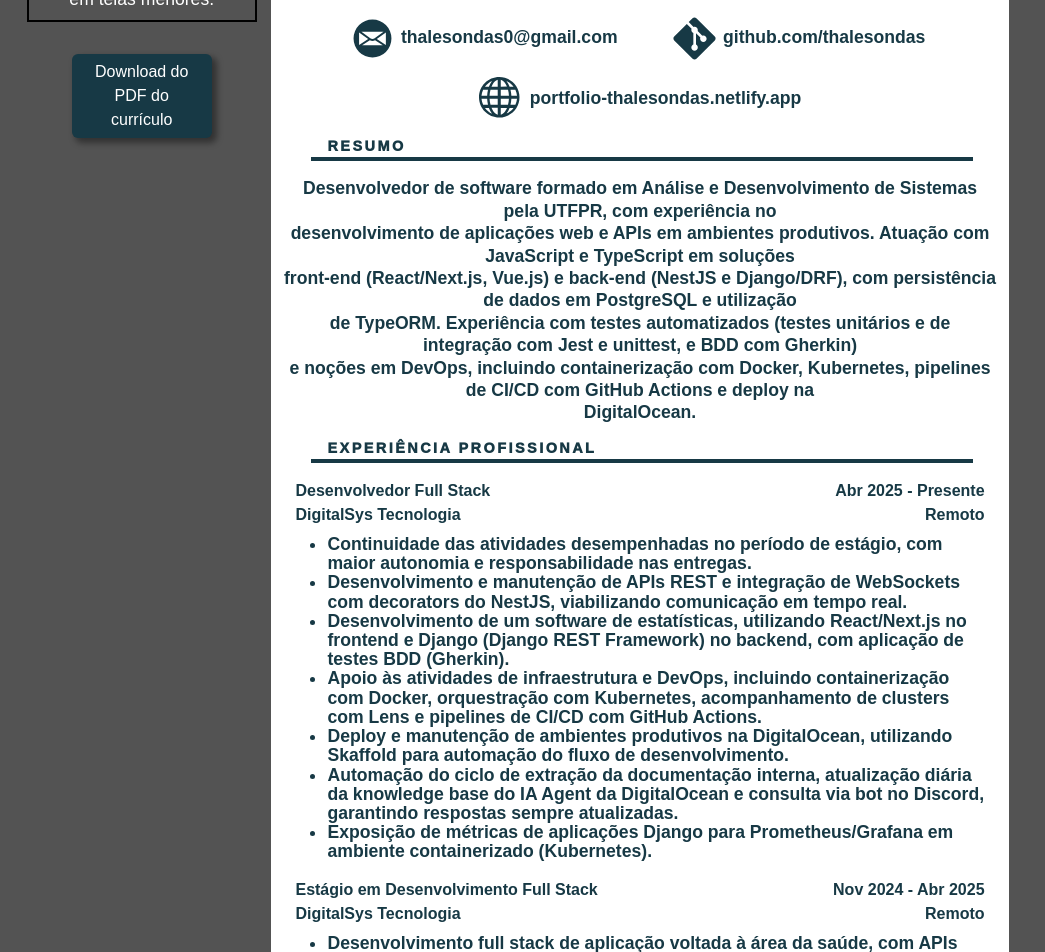
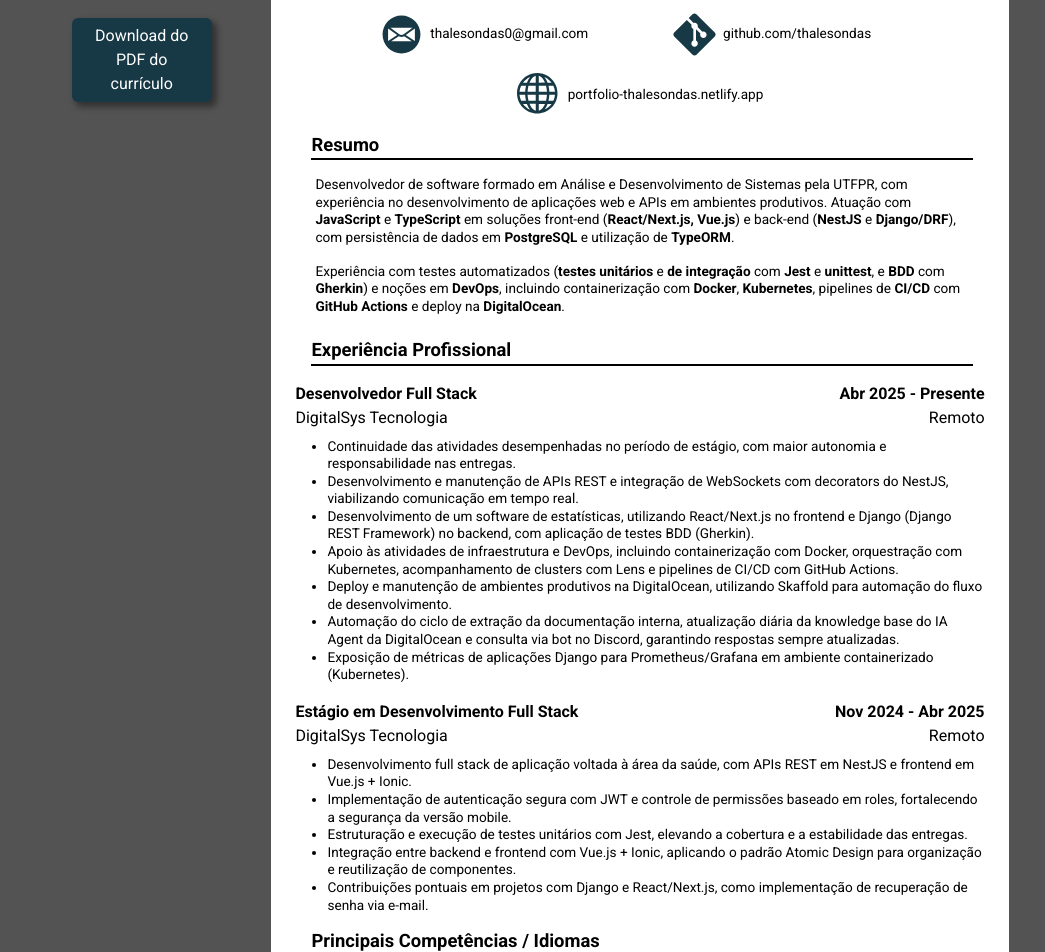
Before and after one commit to thalesondas/curriculum, a React (Create React App) app: page / in a window 1280 px wide. Shown: the part 180-1132 px from the top of the page, without its empty margins (0-1045 px from the left). Built offline with nearby package versions, Linux system fonts and the light colour scheme.

Commit message:
style: change overall letters style, headers and hr too style: update 'Resumo' section

```diff
--- a/public/index.html
+++ b/public/index.html
@@ -24,7 +24,10 @@
       work correctly both with client-side routing and a non-root public URL.
       Learn how to configure a non-root public URL by running `npm run build`.
     -->
-    <title>React App</title>
+    <link rel="preconnect" href="https://fonts.googleapis.com">
+    <link rel="preconnect" href="https://fonts.gstatic.com" crossorigin>
+    <link href="https://fonts.googleapis.com/css2?family=Roboto:wght@400;500;700&display=swap" rel="stylesheet">
+    <title>Curriculum Vitae - Thales Ondas</title>
   </head>
   <body>
     <noscript>You need to enable JavaScript to run this app.</noscript>
--- a/src/App.css
+++ b/src/App.css
@@ -1,5 +1,5 @@
 :root{
-  --cor-primaria: #173945;
+  --cor-primaria: #000000;
   --cor-background: white;
   --filter: invert(15%) sepia(31%) saturate(1173%) hue-rotate(150deg) brightness(91%) contrast(85%);
 }
@@ -14,9 +14,8 @@
   background-color: rgb(83, 83, 83);
   min-height: 100vh;
   max-width: 100vw !important;
-  font-family: Arial, Helvetica, sans-serif;
+  font-family: 'Roboto', sans-serif;
   color: var(--cor-primaria);
-  font-weight: bold;
   transition: background-color 1.2s ease, color 1.2s ease;
 }
 
@@ -46,20 +45,18 @@
 }
 
 h2{
-  font-size: 1.2rem !important;
+  font-size: 1.0rem !important;
   letter-spacing: 3.5px !important;
   font-weight: 550 !important;
 }
 
 h3{
-  font-size: 0.9rem !important;
-  text-transform: uppercase;
-  letter-spacing: 2.5px;
+  font-size: 1.15rem !important;
   font-weight: 1000 !important;
 }
 
 hr{
-  border: 2px solid var(--cor-primaria) !important;
+  border: 1px solid var(--cor-primaria) !important;
   opacity: 1 !important;
   width: 96%;
   margin-top: -6px !important;
@@ -67,7 +64,12 @@
 
 p,
 li{
-  font-size: 1.1rem;
+  font-size: 0.85rem;
+  font-weight: 400;
+}
+
+strong{
+  font-weight: 700 !important;
 }
 
 a{
--- a/src/components/Certificados.js
+++ b/src/components/Certificados.js
@@ -4,7 +4,7 @@
     return(
         <Container className="mt-1">
             <Container className="ms-3 d-flex flex-column justify-content-start align-items-start">
-                <h3 className="ms-3">Certificados mais relevantes</h3>
+                <h3>Certificados mais relevantes</h3>
                 <hr />
             </Container>
             <ul className="ms-3">
--- a/src/components/Competencias.js
+++ b/src/components/Competencias.js
@@ -4,7 +4,7 @@
     return(
         <Container className="mt-1">
             <Container className="ms-3 d-flex flex-column justify-content-start">
-                <h3 className="ms-3">Principais Competências / Idiomas</h3>
+                <h3>Principais Competências / Idiomas</h3>
                 <hr />
             </Container>
             <Container className="d-flex ms-3">
--- a/src/components/Experiencia.js
+++ b/src/components/Experiencia.js
@@ -4,7 +4,7 @@
     return (
         <Container className="mt-1">
             <Container className="ms-3 d-flex flex-column align-items-start">
-                <h3 className="ms-3">Experiência Profissional</h3>
+                <h3>Experiência Profissional</h3>
                 <hr />
             </Container>
 
@@ -17,7 +17,7 @@
                     <Col>DigitalSys Tecnologia</Col>
                     <Col className="text-end">Remoto</Col>
                 </Row>
-                <ul className="mt-2" style={{ fontSize: '0.9rem', lineHeight: '1.2rem' }}>
+                <ul className="mt-2" style={{ fontSize: '0.8rem', lineHeight: '1.1rem' }}>
                     <li>Continuidade das atividades desempenhadas no período de estágio, com maior autonomia e responsabilidade nas entregas.</li>
                     <li>Desenvolvimento e manutenção de APIs REST e integração de WebSockets com decorators do NestJS, viabilizando comunicação em tempo real.</li>
                     <li>Desenvolvimento de um software de estatísticas, utilizando React/Next.js no frontend e Django (Django REST Framework) no backend, com aplicação de testes BDD (Gherkin).</li>
@@ -37,7 +37,7 @@
                     <Col>DigitalSys Tecnologia</Col>
                     <Col className="text-end">Remoto</Col>
                 </Row>
-                <ul className="mt-2" style={{ fontSize: '0.9rem', lineHeight: '1.2rem' }}>
+                <ul className="mt-2" style={{ fontSize: '0.8rem', lineHeight: '1.1rem' }}>
                     <li>Desenvolvimento full stack de aplicação voltada à área da saúde, com APIs REST em NestJS e frontend em Vue.js + Ionic.</li>
                     <li>Implementação de autenticação segura com JWT e controle de permissões baseado em roles, fortalecendo a segurança da versão mobile.</li>
                     <li>Estruturação e execução de testes unitários com Jest, elevando a cobertura e a estabilidade das entregas.</li>
--- a/src/components/Formacao.js
+++ b/src/components/Formacao.js
@@ -4,7 +4,7 @@
     return(
         <Container className="mb-4">
             <Container className="ms-3 d-flex flex-column">
-                <h3 className="ms-3">Formação Acadêmica</h3>
+                <h3>Formação Acadêmica</h3>
                 <hr />
             </Container>
             <li className="me-5" style={{ textAlign: 'center' }}>Graduação em Análise e Desenvolvimento de Sistemas (2021-2025)<br />Universidade Tecnológica Federal do Paraná (UTFPR) Cornélio Procópio - PR</li>
--- a/src/components/Objetivo.js
+++ b/src/components/Objetivo.js
@@ -4,7 +4,7 @@
     return(
         <Container className="mt-3 d-flex flex-column align-items-center">
             <Container className="ms-3 d-flex flex-column justify-content-start align-items-start">
-                <h3 className="ms-3">Objetivo</h3>
+                <h3>Objetivo</h3>
                 <hr />
             </Container>
             <p className="text-center" style={{ lineHeight: '1.3rem'}}>
--- a/src/components/Resumo.js
+++ b/src/components/Resumo.js
@@ -4,16 +4,19 @@
     return(
         <Container>
             <Container className="ms-3 mt-3 d-flex flex-column align-items-start">
-                <h3 className="ms-3">Resumo</h3>
+                <h3>Resumo</h3>
                 <hr />
             </Container>
-            <p className="text-center" style={{ whiteSpace: 'pre-wrap', lineHeight: '1.4rem' }}>
-                Desenvolvedor de software formado em Análise e Desenvolvimento de Sistemas pela UTFPR, com experiência no<br/>
-                desenvolvimento de aplicações web e APIs em ambientes produtivos. Atuação com JavaScript e TypeScript em soluções<br/>
-                front-end (React/Next.js, Vue.js) e back-end (NestJS e Django/DRF), com persistência de dados em PostgreSQL e utilização<br/>
-                de TypeORM. Experiência com testes automatizados (testes unitários e de integração com Jest e unittest, e BDD com Gherkin)<br/>
-                e noções em DevOps, incluindo containerização com Docker, Kubernetes, pipelines de CI/CD com GitHub Actions e deploy na<br/>
-                DigitalOcean.
+            <p style={{ whiteSpace: 'pre-wrap', lineHeight: '1.1rem', margin: '0 2rem' }}>
+                Desenvolvedor de software formado em Análise e Desenvolvimento de Sistemas pela UTFPR, com experiência no
+                desenvolvimento de aplicações web e APIs em ambientes produtivos. Atuação com <strong>JavaScript</strong> e <strong>TypeScript</strong> em soluções
+                front-end (<strong>React/Next.js, Vue.js</strong>) e back-end (<strong>NestJS</strong> e <strong>Django/DRF</strong>), com persistência de dados em <strong>PostgreSQL</strong> e utilização
+                de <strong>TypeORM</strong>.
+            </p>
+            <p className="mt-3 mb-4" style={{ whiteSpace: 'pre-wrap', lineHeight: '1.1rem', margin: '0 2rem' }}>
+                Experiência com testes automatizados (<strong>testes unitários</strong> e <strong>de integração</strong> com <strong>Jest</strong> e <strong>unittest</strong>, e <strong>BDD</strong> com <strong>Gherkin</strong>)
+                e noções em <strong>DevOps</strong>, incluindo containerização com <strong>Docker</strong>, <strong>Kubernetes</strong>, pipelines de <strong>CI/CD</strong> com <strong>GitHub Actions</strong> e deploy
+               na <strong>DigitalOcean</strong>.
             </p>
         </Container>
     )
```
